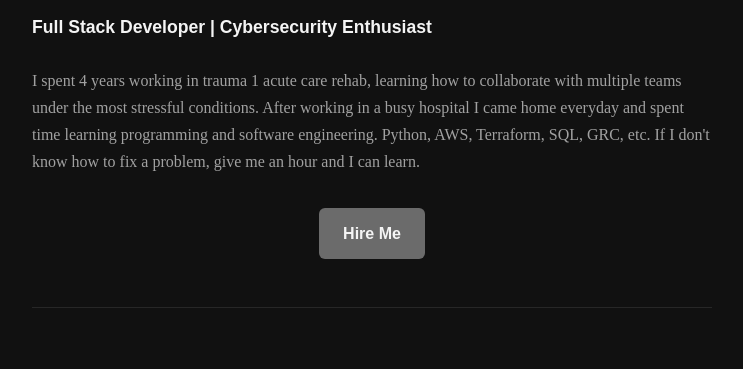
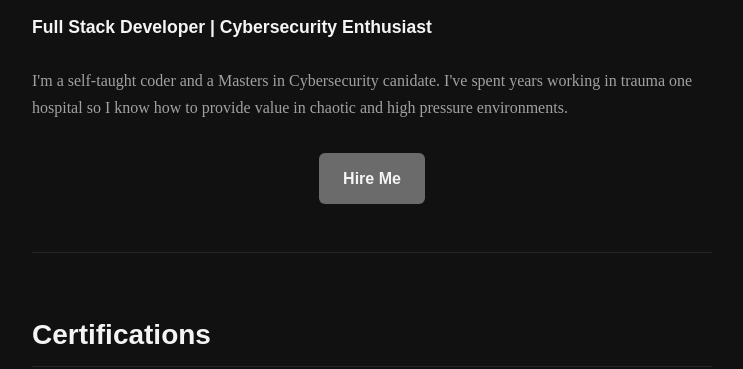
Before and after one commit to MMGehrke/Portfolio, an Astro site: page /about in a window 1280 px wide. Shown: the part 230-599 px from the top of the page, without its empty margins (268-1011 px from the left). Built offline with nearby package versions, Linux system fonts and the light colour scheme; Astro itself is replaced by a stand-in of ours.

Commit message:
update: revise About page bio text
- Update personal bio with new description
- Reflect Masters in Cybersecurity candidacy
- Highlight trauma hospital experience and adaptability

```diff
--- a/src/pages/about.astro
+++ b/src/pages/about.astro
@@ -9,7 +9,7 @@
     <h1>About</h1>
     <p class="about-subtitle">Full Stack Developer | Cybersecurity Enthusiast</p>
     <p>
-      I spent 4 years working in trauma 1 acute care rehab, learning how to collaborate with multiple teams under the most stressful conditions. After working in a busy hospital I came home everyday and spent time learning programming and software engineering. Python, AWS, Terraform, SQL, GRC, etc. If I don't know how to fix a problem, give me an hour and I can learn.
+      I'm a self-taught coder and a Masters in Cybersecurity canidate. I've spent years working in trauma one hospital so I know how to provide value in chaotic and high pressure environments.
     </p>
     <a href="/MacoyG.pdf" class="hire-button" target="_blank" rel="noopener noreferrer">Hire Me</a>
   </section>
```
